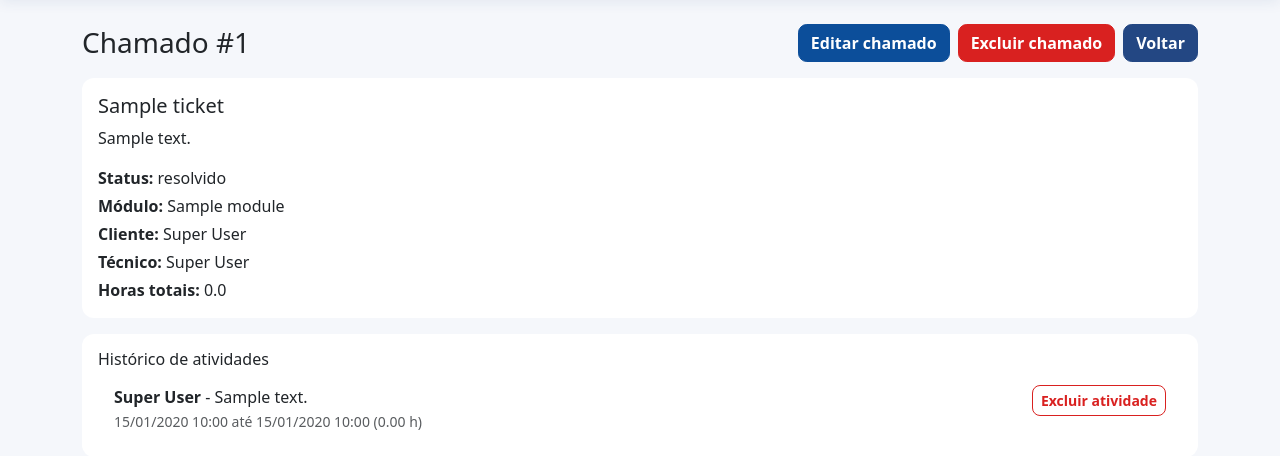
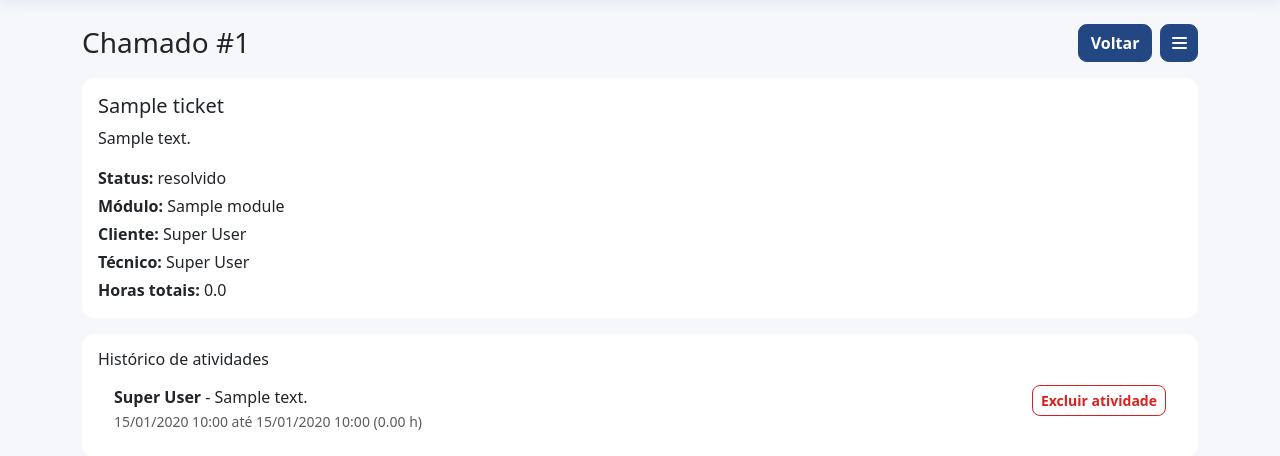
Before and after one commit to asanchezz01/hope_desk, a Flask app: page /tickets/1 in a window 1280 px wide. Shown: the part 61-517 px from the top of the page. Run offline with Flask 3, Linux system fonts and the light colour scheme; the visitor is signed in with stand-in values (Sample User, id 1); tables that the repository leaves empty hold one stand-in row (values such as "Sample post"); some libraries are stand-ins or nearby versions.

Commit message:
ajuste visual

```diff
--- a/static/style.css
+++ b/static/style.css
@@ -248,6 +248,17 @@ body {
   background: #eef4fd;
 }
 
+.top-actions-button {
+  display: block;
+  width: 100%;
+  padding: 0.5rem 0.65rem;
+  border: 0;
+  border-radius: 0.45rem;
+  background: transparent;
+  text-align: left;
+  font-size: 0.9rem;
+}
+
 .top-actions-link-danger {
   color: #b42318;
 }
--- a/templates/ticket_detail.html
+++ b/templates/ticket_detail.html
@@ -3,13 +3,24 @@
 <div class="d-flex justify-content-between align-items-center mb-3">
   <h1 class="h3 mb-0">Chamado #{{ ticket.id }}</h1>
   <div class="d-flex gap-2">
+    <a href="{{ url_for('dashboard') }}" class="btn btn-secondary">Voltar</a>
     {% if role == 'technician' or session.get('is_superuser') %}
-    <a href="{{ url_for('edit_ticket', ticket_id=ticket.id) }}" class="btn btn-primary">Editar chamado</a>
-    <form method="post" action="{{ url_for('delete_ticket', ticket_id=ticket.id) }}" onsubmit="return confirm('Deseja realmente excluir este chamado?');">
-      <button type="submit" class="btn btn-danger">Excluir chamado</button>
-    </form>
+    <details class="top-actions-menu">
+      <summary class="top-actions-trigger btn btn-admin-action" aria-label="Abrir ações do chamado">
+        <span class="ticket-menu-icon" aria-hidden="true">
+          <span></span>
+          <span></span>
+          <span></span>
+        </span>
+      </summary>
+      <div class="top-actions-panel">
+        <a href="{{ url_for('edit_ticket', ticket_id=ticket.id) }}" class="top-actions-link">Editar chamado</a>
+        <form method="post" action="{{ url_for('delete_ticket', ticket_id=ticket.id) }}" onsubmit="return confirm('Deseja realmente excluir este chamado?');">
+          <button type="submit" class="top-actions-button top-actions-link-danger">Excluir chamado</button>
+        </form>
+      </div>
+    </details>
     {% endif %}
-    <a href="{{ url_for('dashboard') }}" class="btn btn-secondary">Voltar</a>
   </div>
 </div>
 
```
